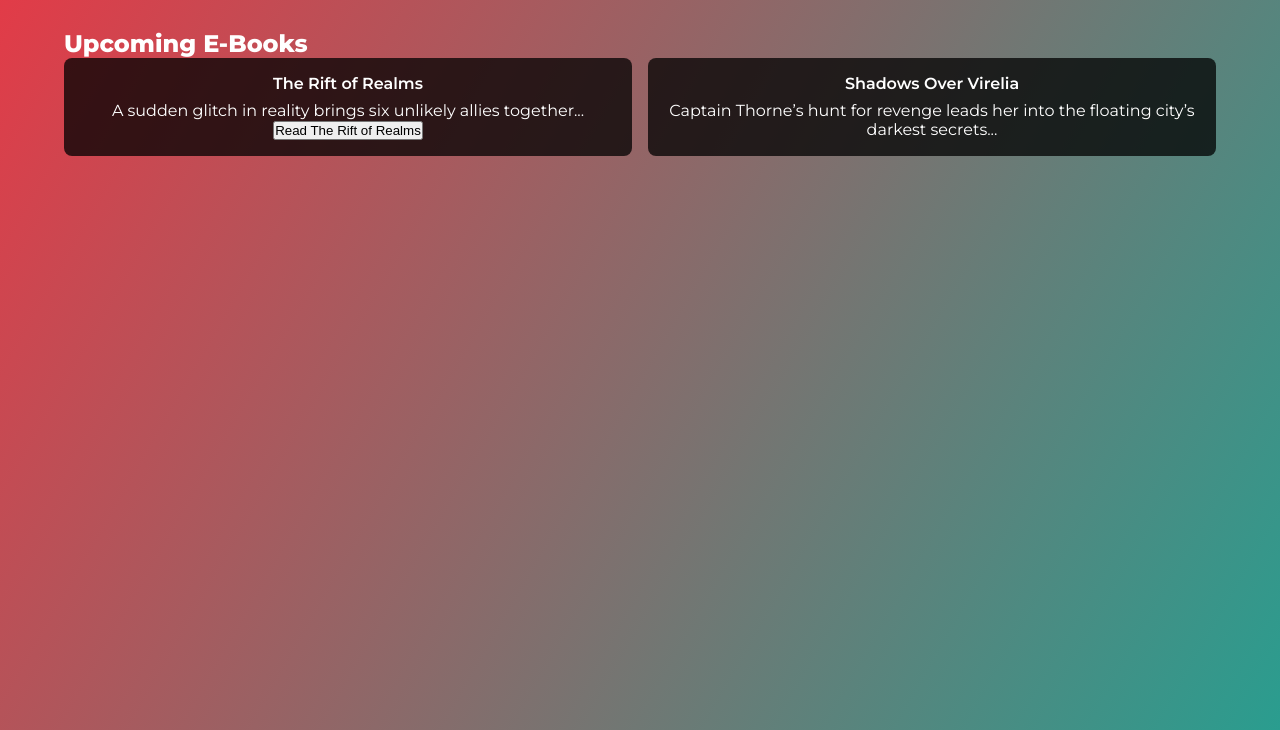
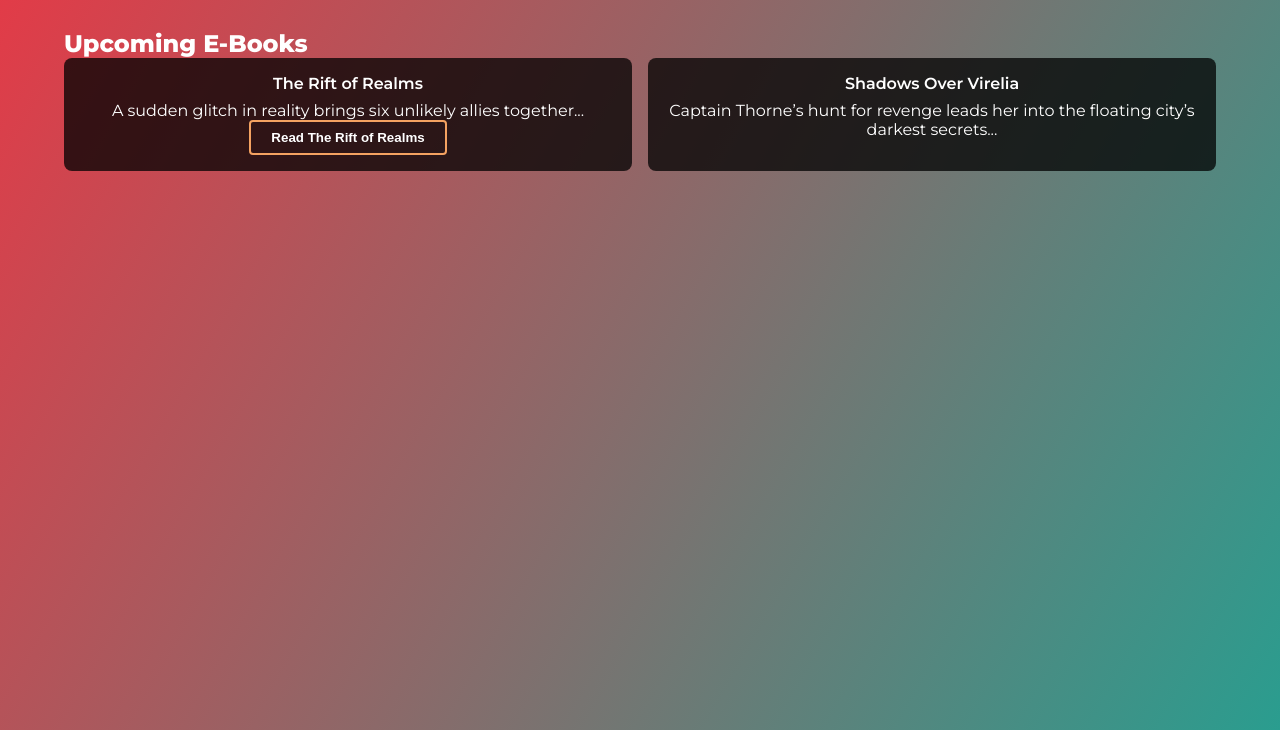
Before and after one commit to ZegatroxProductions/TheAdventuresOfCrizion, a plain HTML site: page index.html in a window 1280 px wide. Both pictures are taken after a click on the button "E-Books". Shown: the part 70-800 px from the top of the page. Drawn offline with Linux system fonts and the light colour scheme.

Commit message:
Update styles.css

```diff
--- a/styles.css
+++ b/styles.css
@@ -247,6 +247,22 @@ section.active {
   border-radius: 4px;
   cursor: pointer;
 }
+.fancy-btn {
+  position: relative;
+  background: transparent;
+  border: 2px solid var(--accent);
+  padding: 0.5rem 1.25rem;
+  font-weight: 600;
+  color: var(--white);
+  cursor: pointer;
+  transition: background 0.3s, color 0.3s;
+  border-radius: 4px;
+}
+
+.fancy-btn:hover {
+  background: var(--accent);
+  color: #000;
+}
 
 /*—— Responsive ——*/
 @media (max-width: 600px) {
```
